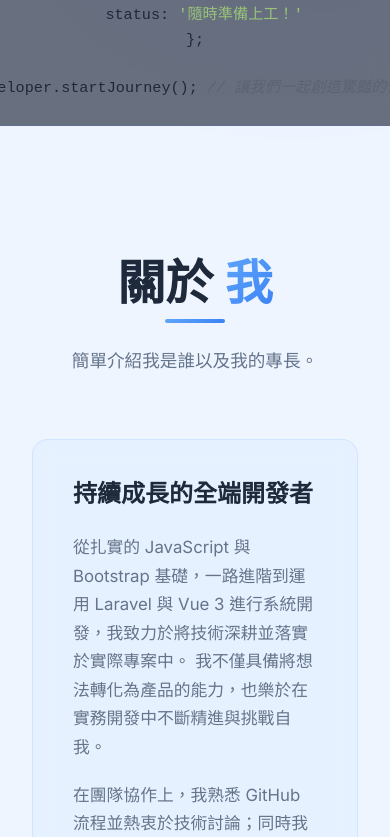
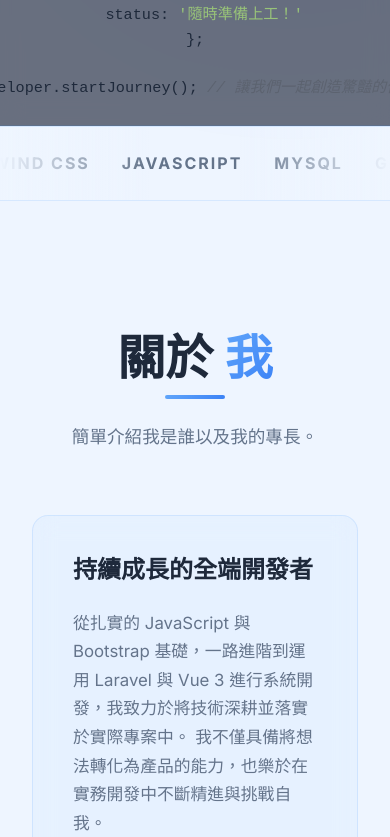
Before and after one commit to gwu9091/personal-portfolio, a Vue app: page / in a window 390 px wide. Shown: the part 867-1704 px from the top of the page. Built offline with nearby package versions, Linux system fonts and the light colour scheme.

Commit message:
Add TechMarquee, Services, and Stats sections

```diff
--- a/src/App.vue
+++ b/src/App.vue
@@ -1,6 +1,9 @@
 <script setup>
 import HeroArea from './components/HeroArea.vue'
+import TechMarquee from './components/TechMarquee.vue'
 import AboutSection from './components/AboutSection.vue'
+import ServicesSection from './components/ServicesSection.vue'
+import StatsSection from './components/StatsSection.vue'
 import ProjectGallery from './components/ProjectGallery.vue'
 import ExperienceTimeline from './components/ExperienceTimeline.vue'
 import ResumeSection from './components/ResumeSection.vue'
@@ -24,7 +27,10 @@ import ContactSection from './components/ContactSection.vue'
     </header>
 
     <HeroArea />
+    <TechMarquee />
     <AboutSection />
+    <ServicesSection />
+    <StatsSection />
     <ProjectGallery />
     <ExperienceTimeline />
     <ResumeSection />
--- /dev/null
+++ b/src/components/ServicesSection.vue
@@ -0,0 +1,116 @@
+<script setup>
+</script>
+
+<template>
+  <section class="services-section container" id="services">
+    <div class="section-header" v-slide-in>
+      <h2 class="title">我能為團隊帶來 <span class="text-gradient">什麼</span></h2>
+      <div class="divider"></div>
+      <p class="subtitle">將技術轉化為實際價值，我的核心服務與優勢。</p>
+    </div>
+
+    <div class="services-grid">
+      <div class="service-card glass-panel" v-slide-in="'up'">
+        <div class="icon-wrapper">
+          <svg xmlns="http://www.w3.org/2000/svg" width="32" height="32" viewBox="0 0 24 24" fill="none" stroke="currentColor" stroke-width="2" stroke-linecap="round" stroke-linejoin="round"><path d="m18 16 4-4-4-4"/><path d="m6 8-4 4 4 4"/><path d="m14.5 4-5 16"/></svg>
+        </div>
+        <h3>全端系統開發</h3>
+        <p>從資料庫設計、後端 API 邏輯 (Laravel) 到前端 Vue 介面，具備獨立完成完整系統模組的能力，確保前後端順暢串接。</p>
+      </div>
+
+      <div class="service-card glass-panel" v-slide-in="'up'" style="transition-delay: 100ms">
+        <div class="icon-wrapper">
+          <svg xmlns="http://www.w3.org/2000/svg" width="32" height="32" viewBox="0 0 24 24" fill="none" stroke="currentColor" stroke-width="2" stroke-linecap="round" stroke-linejoin="round"><rect width="16" height="16" x="4" y="4" rx="2"/><rect width="6" height="6" x="9" y="9" rx="1"/></svg>
+        </div>
+        <h3>響應式與現代化 UI</h3>
+        <p>熟練運用 Tailwind CSS 與 Bootstrap 打造流暢且高質感的現代化網頁，保證在手機、平板與桌機上都有完美的視覺體驗。</p>
+      </div>
+
+      <div class="service-card glass-panel" v-slide-in="'up'" style="transition-delay: 200ms">
+        <div class="icon-wrapper">
+          <svg xmlns="http://www.w3.org/2000/svg" width="32" height="32" viewBox="0 0 24 24" fill="none" stroke="currentColor" stroke-width="2" stroke-linecap="round" stroke-linejoin="round"><path d="M12 2v20"/><path d="M17 5H9.5a3.5 3.5 0 0 0 0 7h5a3.5 3.5 0 0 1 0 7H6"/></svg>
+        </div>
+        <h3>AI 輔助協作開發</h3>
+        <p>積極擁抱新科技，擅長使用 Antigravity、Claude Code 等進階 AI 代理工具，以倍速解決 Bug、產出架構並優化程式碼品質。</p>
+      </div>
+    </div>
+  </section>
+</template>
+
+<style scoped>
+.services-section {
+  padding: 6rem 2rem;
+}
+
+.section-header {
+  text-align: center;
+  margin-bottom: 4rem;
+}
+
+.title {
+  font-size: 3rem;
+  margin-bottom: 0.5rem;
+}
+
+.divider {
+  width: 60px;
+  height: 4px;
+  background: var(--accent-gradient);
+  border-radius: 2px;
+  margin: 0 auto 1.5rem;
+}
+
+.subtitle {
+  color: var(--text-secondary);
+  font-size: 1.1rem;
+}
+
+.services-grid {
+  display: grid;
+  grid-template-columns: repeat(auto-fit, minmax(300px, 1fr));
+  gap: 2.5rem;
+}
+
+.service-card {
+  padding: 3rem 2rem;
+  text-align: center;
+  transition: transform var(--transition-normal), border-color var(--transition-normal);
+}
+
+.service-card:hover {
+  transform: translateY(-10px);
+  border-color: var(--accent-color);
+}
+
+.icon-wrapper {
+  width: 70px;
+  height: 70px;
+  margin: 0 auto 2rem;
+  background: rgba(139, 92, 246, 0.1);
+  border-radius: 20px;
+  display: flex;
+  align-items: center;
+  justify-content: center;
+  color: var(--accent-color);
+  transform: rotate(-5deg);
+  transition: transform var(--transition-normal);
+}
+
+.service-card:hover .icon-wrapper {
+  transform: rotate(0) scale(1.1);
+  background: var(--accent-gradient);
+  color: white;
+}
+
+.service-card h3 {
+  font-size: 1.4rem;
+  margin-bottom: 1rem;
+  color: var(--text-primary);
+}
+
+.service-card p {
+  color: var(--text-secondary);
+  line-height: 1.7;
+  font-size: 1rem;
+}
+</style>
--- /dev/null
+++ b/src/components/StatsSection.vue
@@ -0,0 +1,126 @@
+<script setup>
+import { ref, onMounted, onUnmounted } from 'vue'
+
+const stats = ref([
+  { label: '全端專案實作', value: 3, prefix: '', suffix: '+' },
+  { label: '掌握技術與工具', value: 12, prefix: '', suffix: '+' },
+  { label: '程式練習時數', value: 500, prefix: '', suffix: '+' },
+  { label: '解決問題的熱忱', value: 100, prefix: '', suffix: '%' }
+])
+
+const displayStats = ref([
+  { value: 0 },
+  { value: 0 },
+  { value: 0 },
+  { value: 0 }
+])
+
+const sectionRef = ref(null)
+let observer = null
+
+const startCounting = () => {
+  stats.value.forEach((stat, index) => {
+    const duration = 2000 // 2 seconds
+    const steps = 60
+    const stepTime = Math.abs(Math.floor(duration / steps))
+    const increment = stat.value / steps
+
+    let current = 0
+    const timer = setInterval(() => {
+      current += increment
+      if (current >= stat.value) {
+        displayStats.value[index].value = stat.value
+        clearInterval(timer)
+      } else {
+        displayStats.value[index].value = Math.floor(current)
+      }
+    }, stepTime)
+  })
+}
+
+onMounted(() => {
+  observer = new IntersectionObserver((entries) => {
+    if (entries[0].isIntersecting) {
+      startCounting()
+      observer.disconnect()
+    }
+  }, { threshold: 0.5 })
+
+  if (sectionRef.value) {
+    observer.observe(sectionRef.value)
+  }
+})
+
+onUnmounted(() => {
+  if (observer) {
+    observer.disconnect()
+  }
+})
+</script>
+
+<template>
+  <div class="stats-section" ref="sectionRef">
+    <div class="container">
+      <div class="stats-grid">
+        <div class="stat-item" v-for="(stat, index) in stats" :key="index">
+          <div class="stat-number text-gradient font-bold">
+            {{ stat.prefix }}{{ displayStats[index].value }}{{ stat.suffix }}
+          </div>
+          <div class="stat-label">{{ stat.label }}</div>
+        </div>
+      </div>
+    </div>
+  </div>
+</template>
+
+<style scoped>
+.stats-section {
+  padding: 4rem 2rem;
+  background: rgba(139, 92, 246, 0.03);
+  border-top: 1px solid rgba(139, 92, 246, 0.1);
+  border-bottom: 1px solid rgba(139, 92, 246, 0.1);
+  margin: 4rem 0;
+}
+
+.stats-grid {
+  display: grid;
+  grid-template-columns: repeat(4, 1fr);
+  gap: 2rem;
+  text-align: center;
+}
+
+.stat-item {
+  display: flex;
+  flex-direction: column;
+  align-items: center;
+  gap: 0.5rem;
+}
+
+.stat-number {
+  font-size: 3.5rem;
+  line-height: 1.1;
+  letter-spacing: -1px;
+}
+
+.stat-label {
+  color: var(--text-secondary);
+  font-size: 1.1rem;
+  font-weight: 500;
+}
+
+@media (max-width: 900px) {
+  .stats-grid {
+    grid-template-columns: repeat(2, 1fr);
+    gap: 3rem 2rem;
+  }
+}
+
+@media (max-width: 480px) {
+  .stats-grid {
+    grid-template-columns: 1fr;
+  }
+  .stat-number {
+    font-size: 3rem;
+  }
+}
+</style>
--- /dev/null
+++ b/src/components/TechMarquee.vue
@@ -0,0 +1,99 @@
+<script setup>
+import { ref } from 'vue'
+
+const techList = ref([
+  'Vue.js', 'Laravel', 'Tailwind CSS', 'JavaScript', 'MySQL', 'Git', 'Antigravity', 'Claude Code', 'RESTful API', 'Bootstrap', 'HTML5', 'CSS3', 'Figma'
+])
+</script>
+
+<template>
+  <div class="marquee-container">
+    <div class="marquee-track">
+      <!-- 渲染兩組以產生無縫迴圈效果 -->
+      <div class="marquee-content" v-for="n in 2" :key="n">
+        <span class="tech-tag" v-for="(tech, index) in techList" :key="`${n}-${index}`">
+          {{ tech }}
+        </span>
+      </div>
+    </div>
+  </div>
+</template>
+
+<style scoped>
+.marquee-container {
+  width: 100%;
+  overflow: hidden;
+  background: rgba(255, 255, 255, 0.02);
+  border-top: 1px solid var(--surface-border);
+  border-bottom: 1px solid var(--surface-border);
+  padding: 1.5rem 0;
+  position: relative;
+  display: flex;
+}
+
+/* 左右漸層遮罩效果 */
+.marquee-container::before,
+.marquee-container::after {
+  content: '';
+  position: absolute;
+  top: 0;
+  width: 150px;
+  height: 100%;
+  z-index: 2;
+  pointer-events: none;
+}
+
+.marquee-container::before {
+  left: 0;
+  background: linear-gradient(to right, var(--bg-color), transparent);
+}
+
+.marquee-container::after {
+  right: 0;
+  background: linear-gradient(to left, var(--bg-color), transparent);
+}
+
+.marquee-track {
+  display: flex;
+  width: fit-content;
+  animation: scroll 30s linear infinite;
+}
+
+.marquee-content {
+  display: flex;
+  flex-shrink: 0;
+  align-items: center;
+  gap: 3rem;
+  padding-right: 3rem;
+}
+
+.tech-tag {
+  font-size: 1.2rem;
+  font-weight: 700;
+  color: var(--text-secondary);
+  text-transform: uppercase;
+  letter-spacing: 2px;
+  white-space: nowrap;
+  transition: color var(--transition-fast);
+}
+
+.tech-tag:hover {
+  color: var(--accent-color);
+  text-shadow: 0 0 10px rgba(139, 92, 246, 0.5);
+}
+
+@keyframes scroll {
+  0% { transform: translateX(0); }
+  100% { transform: translateX(-50%); }
+}
+
+@media (max-width: 768px) {
+  .tech-tag {
+    font-size: 1rem;
+  }
+  .marquee-content {
+    gap: 2rem;
+    padding-right: 2rem;
+  }
+}
+</style>
```
